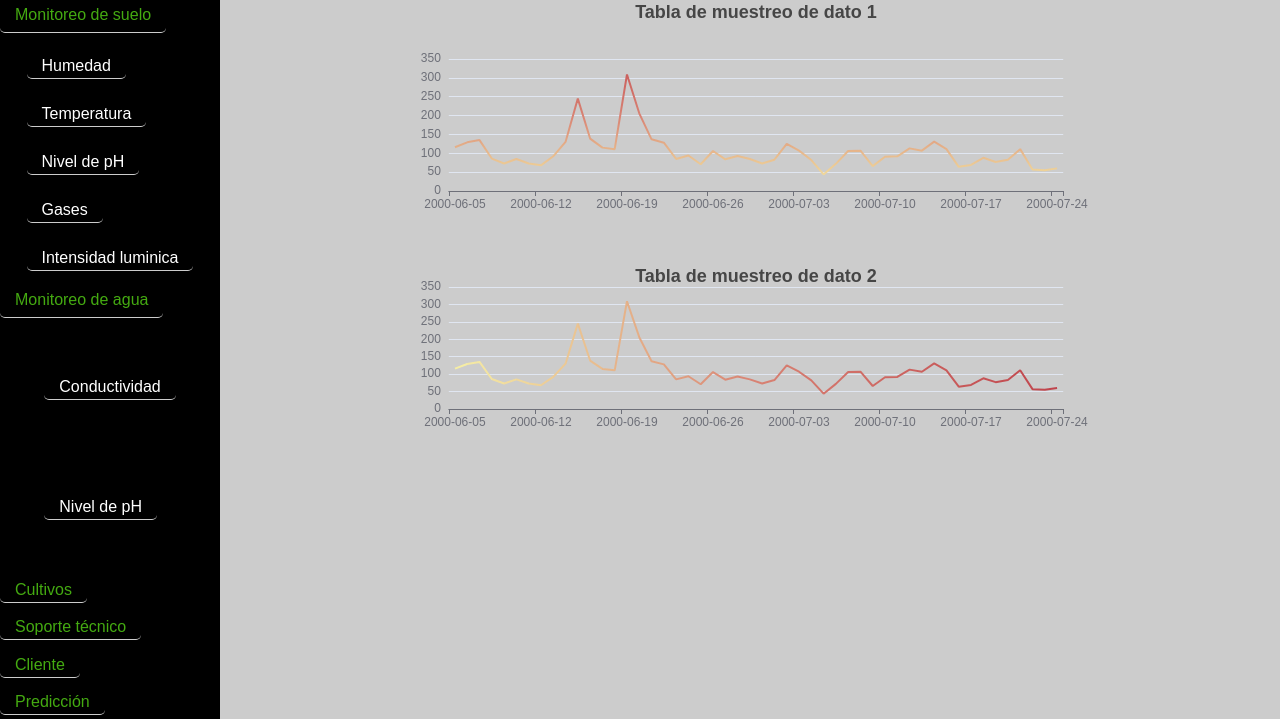
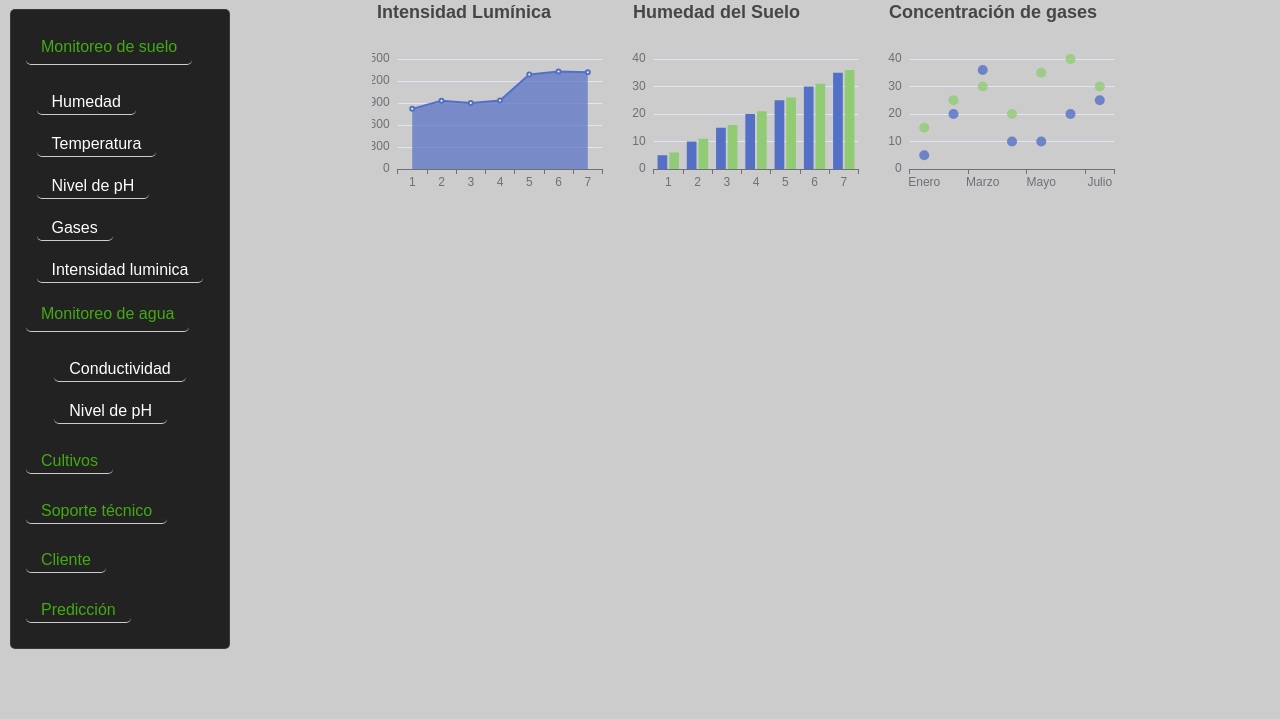
Before and after one commit to HadesEA/Green-Life-PW, a Django app: page /graphics/ in a window 1280 px wide. Shown: the part 101-820 px from the top of the page. Run offline with Django 5.2, Linux system fonts and the light colour scheme; some libraries are stand-ins or nearby versions; grey boxes are pictures that could not be loaded.

Commit message:
Agregado de más tablas en un solo archivo js

```diff
--- a/GreenLife/static/css/bootstrap-custom.css
+++ b/GreenLife/static/css/bootstrap-custom.css
@@ -15,7 +15,7 @@ body{
     display: flex;
     justify-content: space-between;
     padding: 10px 120px;
-    background-color: #4a1;
+    background: linear-gradient(#4a1 1%, #4a1c, transparent);
 }
 
 .nav__list1{
@@ -52,10 +52,9 @@ body{
 
 
 .chart{
-    height: 60vh;
-    width: 60vw;
+    height: 30vh;
+    width: 20vw;
     padding: 0;
-    margin: 0;
 }
 
 .sidebar{
@@ -66,12 +65,16 @@ body{
     flex-wrap: wrap;
     position: fixed;
     list-style-type: none;
-    background-color: #000;
-    height: 90%;
+    background-color: #222;
+    border: 1px solid #ccc2;
+    border-radius: 5px;
+    height: 80%;
     width: 220px;
-    padding: 0;
-    margin: 0;
+    padding: 15px;
+    margin: 10px;
 }
+
+
 
 .sidebar__item{
     height: 30px;
@@ -100,7 +103,8 @@ body{
 }
 
 .suelo, .agua{
-    height: 240px;
+    height: fit-content;
+    gap: 12px;
     display: flex;
     flex-direction: column;
     justify-content: space-around;
@@ -115,5 +119,10 @@ body{
 
 .nav__sidebar{
     height: 90vh;
-    max-width: 220px;
+    display: flex;
 }
+
+.tabla{
+    display: flex;
+    margin-left: 350px;
+}
--- /dev/null
+++ b/GreenLife/static/js/humedadsuelo.js
@@ -0,0 +1,184 @@
+
+// const getOptionChart = async () => {
+//     try {
+//         const response=await fetch("http://localhost:8000/home/get_chart/");
+//         return await response.json();
+//     } catch (ex) {
+//         alert(ex);
+//     }
+// };
+
+// const initChart=async () => {
+//   const myChart=echarts.init(document.getElementById("humedadsuelo"));
+//   let option = {
+//     title:{
+//       text: 'Humedad'
+//     },
+//     xAxis: {
+//       type: 'category',
+//       boundaryGap: false,
+//       data: ['1', '2', '3', '4', '5', '6', '7']
+//     },
+//     yAxis: {
+//       type: 'value'
+//     },
+//     series: [
+//       {
+//         data: [820, 932, 901, 934, 1290, 1330, 1320],
+//         type: 'line',
+//         areaStyle: {}
+//       }
+//     ]
+//   };
+
+// window.addEventListener('resize', myChart.resize);
+
+
+//     // myChart.setOption(await getOptionChart());
+//     myChart.setOption(option);
+
+//     window.addEventListener('resize', () => {
+//       myChart.resize();
+//   });
+// };
+
+
+
+// window.addEventListener("load",async () => {
+//     await initChart();
+// });
+
+
+// const initChart = async (elementId, titleText) => {
+//     const myChart = echarts.init(document.getElementById(elementId));
+//     let option = {
+//       title: {
+//         text: titleText
+//       },
+//       xAxis: {
+//         type: 'category',
+//         boundaryGap: false,
+//         data: ['1', '2', '3', '4', '5', '6', '7']
+//       },
+//       yAxis: {
+//         type: 'value'
+//       },
+//       series: [
+//         {
+//           data: [820, 932, 901, 934, 1290, 1330, 1320],
+//           type: 'line',
+//           areaStyle: {}
+//         }
+//       ]
+//     };
+
+//     myChart.setOption(option);
+//     window.addEventListener('resize', () => myChart.resize());
+//   };
+
+//   window.addEventListener("load", () => {
+//     initChart("intensidadluminica", "Intensidad lumínica");
+//     initChart("humedadsuelo", "Humedad");
+//   });
+
+
+
+// Datos de ejemplo para diferentes gráficos
+const chartData = {
+    intensidadluminica: {
+      type: 'line',
+      title: 'Intensidad Lumínica',
+      xAxisData: ['1', '2', '3', '4', '5', '6', '7'],
+      seriesData: [820, 932, 901, 934, 1290, 1330, 1320]
+    },
+    humedadsuelo: {
+      type: 'bar',
+      title: 'Humedad del Suelo',
+      xAxisData: ['1', '2', '3', '4', '5', '6', '7'],
+      seriesData: [
+        { name: 'Suelo', data: [5, 10, 15, 20, 25, 30, 35] },
+        { name: 'Ambiente', data:[6, 11, 16, 21, 26, 31, 36] }
+    ]
+    },
+    concentraciongases: {
+      type: 'scatter',
+      title: 'Concentración de gases',
+      xAxisData: ['Enero', 'Febrero', 'Marzo', 'Abril', 'Mayo', 'Junio', 'Julio'],
+      seriesData: [
+        { name: 'Temperatura', data: [5, 20, 36, 10, 10, 20, 25] },
+        { name: 'Humedad', data: [15, 25, 30, 20, 35, 40, 30] }
+      ]
+    }
+  };
+
+
+  // Función para obtener la opción del gráfico basada en el tipo
+  function getChartOption(chartId) {
+    const chartConfig = chartData[chartId];
+    let option = { title: { text: chartConfig.title } };
+
+    switch (chartConfig.type) {
+        case 'line':
+            option = {
+              ...option,
+              xAxis: { type: 'category', data: chartConfig.xAxisData },
+              yAxis: { type: 'value' },
+              series: Array.isArray(chartConfig.seriesData[0])
+                ? chartConfig.seriesData.map(series => ({
+                    name: series.name,
+                    data: series.data,
+                    type: 'line',
+                    areaStyle: {}
+                  }))
+                : [{ data: chartConfig.seriesData, type: 'line', areaStyle: {} }]
+            };
+            break;
+
+        case 'bar':
+            option = {
+                ...option,
+                xAxis: { type: 'category', data: chartConfig.xAxisData },
+                yAxis: { type: 'value' },
+                series: chartConfig.seriesData.map(series => ({
+                  name: series.name,
+                  data: series.data,
+                  type: 'bar',
+                  areaStyle: {}
+                }))
+            };
+            break;
+
+        case 'scatter':
+            option = {
+              ...option,
+              xAxis: { type: 'category', data: chartConfig.xAxisData },
+                yAxis: { type: 'value' },
+                series: chartConfig.seriesData.map(series => ({
+                  name: series.name,
+                  data: series.data,
+                  type: 'scatter',
+                  areaStyle: {}
+                }))
+            };
+            break;
+    }
+
+    return option;
+  }
+
+
+  // Inicialización de gráficos según sus IDs
+  function initCharts() {
+    Object.keys(chartData).forEach(chartId => {
+      const chartDom = document.getElementById(chartId);
+      if (chartDom) {
+        const myChart = echarts.init(chartDom);
+        const option = getChartOption(chartId);
+        myChart.setOption(option);
+        window.addEventListener('resize', myChart.resize);
+      }
+    });
+  }
+
+  // Llama a la función al cargar la página
+  window.addEventListener('load', initCharts);
--- a/GreenLife/static/js/main.js
+++ /dev/null
@@ -1,103 +0,0 @@
-
-const getOptionChart = async () => {
-    try {
-        const response=await fetch("http://localhost:8000/home/get_chart/");
-        return await response.json();
-    } catch (ex) {
-        alert(ex);
-    }
-};
-
-
-const initChart=async () => {
-    const myChart=echarts.init(document.getElementById("chart"));
-    const data = [["2000-06-05", 116], ["2000-06-06", 129], ["2000-06-07", 135], ["2000-06-08", 86], ["2000-06-09", 73], ["2000-06-10", 85], ["2000-06-11", 73], ["2000-06-12", 68], ["2000-06-13", 92], ["2000-06-14", 130], ["2000-06-15", 245], ["2000-06-16", 139], ["2000-06-17", 115], ["2000-06-18", 111], ["2000-06-19", 309], ["2000-06-20", 206], ["2000-06-21", 137], ["2000-06-22", 128], ["2000-06-23", 85], ["2000-06-24", 94], ["2000-06-25", 71], ["2000-06-26", 106], ["2000-06-27", 84], ["2000-06-28", 93], ["2000-06-29", 85], ["2000-06-30", 73], ["2000-07-01", 83], ["2000-07-02", 125], ["2000-07-03", 107], ["2000-07-04", 82], ["2000-07-05", 44], ["2000-07-06", 72], ["2000-07-07", 106], ["2000-07-08", 107], ["2000-07-09", 66], ["2000-07-10", 91], ["2000-07-11", 92], ["2000-07-12", 113], ["2000-07-13", 107], ["2000-07-14", 131], ["2000-07-15", 111], ["2000-07-16", 64], ["2000-07-17", 69], ["2000-07-18", 88], ["2000-07-19", 77], ["2000-07-20", 83], ["2000-07-21", 111], ["2000-07-22", 57], ["2000-07-23", 55], ["2000-07-24", 60]];
-    const dateList = data.map(function (item) {
-      return item[0];
-    });
-    const valueList = data.map(function (item) {
-      return item[1];
-    });
-    let option = {
-      // Make gradient line here
-      visualMap: [
-        {
-          show: false,
-          type: 'continuous',
-          seriesIndex: 0,
-          min: 0,
-          max: 400
-        },
-        {
-          show: false,
-          type: 'continuous',
-          seriesIndex: 1,
-          dimension: 0,
-          min: 0,
-          max: dateList.length - 1
-        }
-      ],
-      title: [
-        {
-          left: 'center',
-          text: 'Tabla de muestreo de dato 1'
-        },
-        {
-          top: '55%',
-          left: 'center',
-          text: 'Tabla de muestreo de dato 2'
-        }
-      ],
-      tooltip: {
-        trigger: 'axis'
-      },
-      xAxis: [
-        {
-          data: dateList
-        },
-        {
-          data: dateList,
-          gridIndex: 1
-        }
-      ],
-      yAxis: [
-        {},
-        {
-          gridIndex: 1
-        }
-      ],
-      grid: [
-        {
-          bottom: '60%'
-        },
-        {
-          top: '60%'
-        }
-      ],
-      series: [
-        {
-          type: 'line',
-          showSymbol: false,
-          data: valueList
-        },
-        {
-          type: 'line',
-          showSymbol: false,
-          data: valueList,
-          xAxisIndex: 1,
-          yAxisIndex: 1
-        }
-      ]
-    };
-
-    // myChart.setOption(await getOptionChart());
-    myChart.setOption(option);
-
-    myChart.resize();
-};
-
-
-
-window.addEventListener("load",async () => {
-    await initChart();
-});
--- a/GreenLife/templates/home/graphics.html
+++ b/GreenLife/templates/home/graphics.html
@@ -50,8 +50,13 @@
                 </ul>
             </nav>
         </section>
-        <div class="contain" style="display: flex; justify-content: end;">
-            <div id="chart" class="chart">
+        <div class="tabla" style="display: flex; justify-content: space-between; flex-wrap: wrap;">
+            <div id="intensidadluminica" class="chart">
+            </div>
+            <div id="humedadsuelo" class="chart">
+            </div>
+            <div id="concentraciongases" class="chart">
+
             </div>
         </div>
     </div>
@@ -59,7 +64,8 @@
      <script src="https://cdnjs.cloudflare.com/ajax/libs/echarts/5.5.0/echarts.min.js"></script>
 
     <!-- custom JS -->
-    <script src="{% static 'js/main.js' %}"></script>
+    <script src="{% static 'js/humedadsuelo.js' %}"></script>
+    <!-- <script src="{% static 'js/intensidadluminica.js' %}"></script> -->
 {% endblock content %}
 </body>
 </html>
```
Also changed, not shown: GreenLife/static/js/intensidadluminica.js (added, +49 -0 lines).
